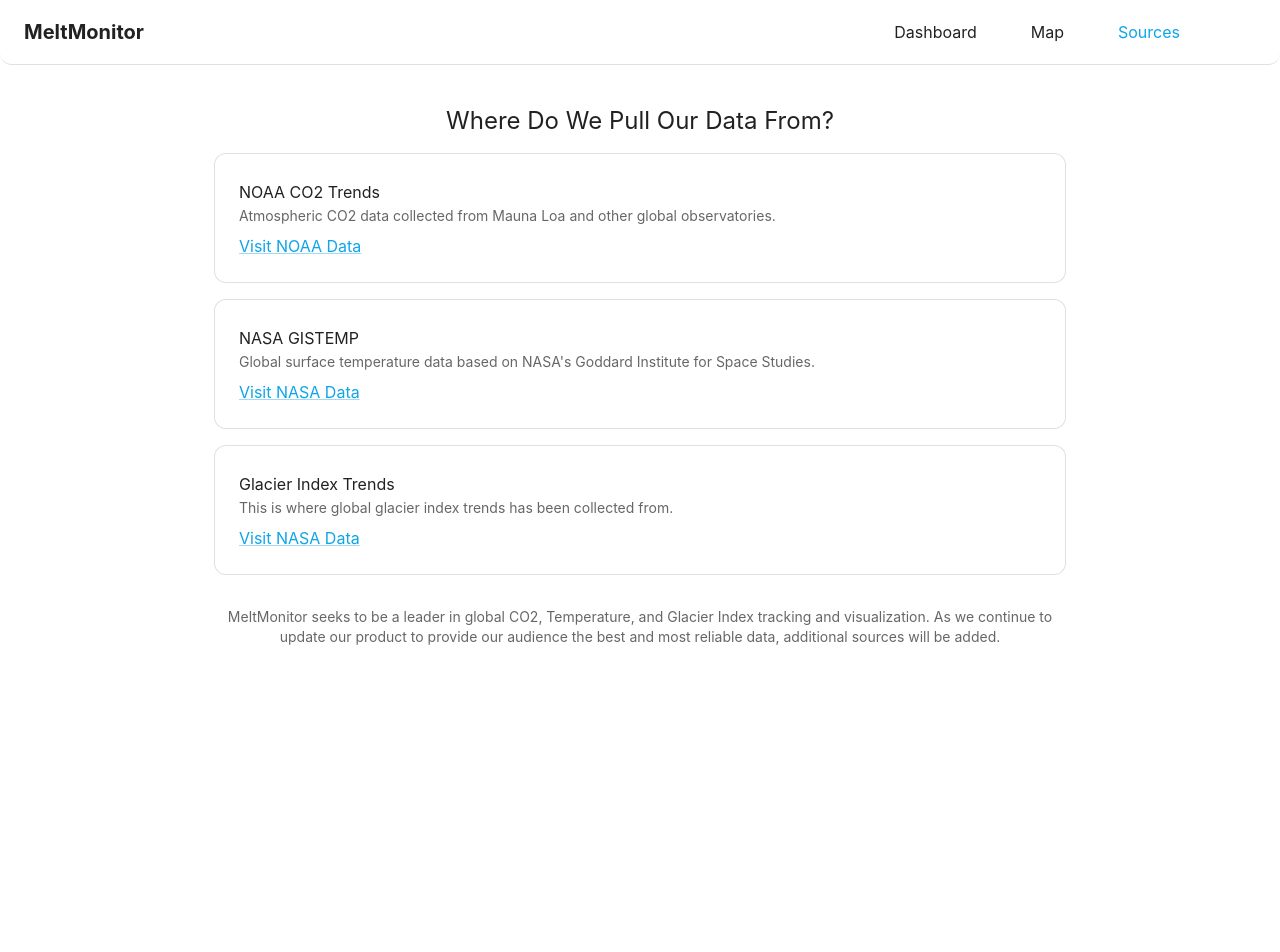
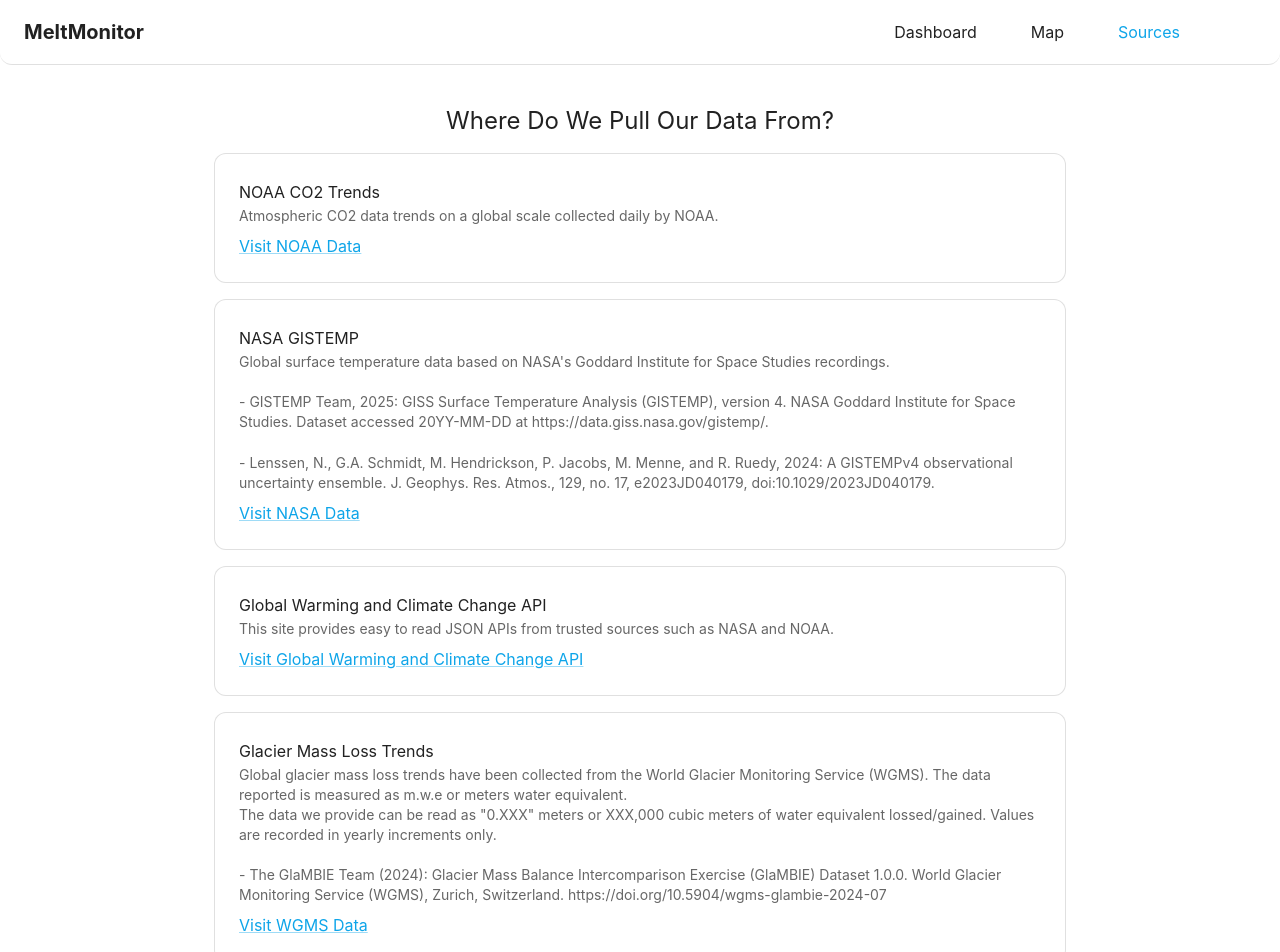
Before and after one commit to Soham0047/CS160-Group6-MeltMonitor, a React (Vite) app in the folder client/: page /sources in a window 1280 px wide. Shown: the top 952 px of the page. Before the commit the page ends 800 px from the top, so only its background shows below. Built offline with nearby package versions, Linux system fonts and the light colour scheme; some icons are missing.

Commit message:
sources page updated with new data sources to match live data fetch.

```diff
--- a/client/src/components/Sources/SourcesPage.jsx
+++ b/client/src/components/Sources/SourcesPage.jsx
@@ -21,10 +21,10 @@
                     <Paper variant="outlined" sx={{ p: 3 }}>
                         <Typography variant="subtitle1"> NOAA CO2 Trends</Typography>
                         <Typography variant="body2" color="text.secondary" sx={{ mb: 1}}>
-                            Atmospheric CO2 data collected from Mauna Loa and other global observatories.
+                            Atmospheric CO2 data trends on a global scale collected daily by NOAA.
                         </Typography>
                         <Link
-                            href="https://gml.noaa.gov/ccgg/trends/"
+                            href="https://gml.noaa.gov/ccgg/trends/gl_trend.html"
                             target="_blank"
                             rel="noreferrer">
                                 Visit NOAA Data
@@ -37,7 +37,11 @@
                     <Paper variant="outlined" sx={{ p: 3 }}>
                         <Typography variant="subtitle1"> NASA GISTEMP</Typography>
                         <Typography variant="body2" color="text.secondary" sx={{ mb: 1 }}>
-                            Global surface temperature data based on NASA's Goddard Institute for Space Studies.
+                            Global surface temperature data based on NASA's Goddard Institute for Space Studies recordings. <br />
+                            <br />
+                            - GISTEMP Team, 2025: GISS Surface Temperature Analysis (GISTEMP), version 4. NASA Goddard Institute for Space Studies. Dataset accessed 20YY-MM-DD at https://data.giss.nasa.gov/gistemp/. <br />
+                            <br />
+                            - Lenssen, N., G.A. Schmidt, M. Hendrickson, P. Jacobs, M. Menne, and R. Ruedy, 2024: A GISTEMPv4 observational uncertainty ensemble. J. Geophys. Res. Atmos., 129, no. 17, e2023JD040179, doi:10.1029/2023JD040179.
                         </Typography>
                         <Link
                             href="https://data.giss.nasa.gov/gistemp/"
@@ -48,18 +52,37 @@
                     </Paper>
                 </Grid>
 
-                {/* grid section for the glacier index data source(s) */}
+                {/* grid section for the api provider */}
                 <Grid item xs={12} sx={{ width: "100%" }}>
                     <Paper variant="outlined" sx={{ p: 3 }}>
-                        <Typography variant="subtitle1"> Glacier Index Trends</Typography>
+                        <Typography variant="subtitle1"> Global Warming and Climate Change API</Typography>
                         <Typography variant="body2" color="text.secondary" sx={{ mb: 1}}>
-                            This is where global glacier index trends has been collected from.
+                            This site provides easy to read JSON APIs from trusted sources such as NASA and NOAA.
                         </Typography>
                         <Link
-                            href="https://its-live.jpl.nasa.gov/#:~:text=Access%20Documentation%20People-,Overview,Spatial%20coverage:%20Global!"
+                            href="https://global-warming.org/"
                             target="_blank"
                             rel="noreferrer">
-                                Visit NASA Data
+                                Visit Global Warming and Climate Change API
+                            </Link>
+                    </Paper>
+                </Grid>
+
+                {/* grid section for the glacier mass loss data source(s) */}
+                <Grid item xs={12} sx={{ width: "100%" }}>
+                    <Paper variant="outlined" sx={{ p: 3 }}>
+                        <Typography variant="subtitle1"> Glacier Mass Loss Trends</Typography>
+                        <Typography variant="body2" color="text.secondary" sx={{ mb: 1}}>
+                            Global glacier mass loss trends have been collected from the World Glacier Monitoring Service (WGMS).
+                            The data reported is measured as m.w.e or meters water equivalent.<br />
+                            The data we provide can be read as "0.XXX" meters or XXX,000 cubic meters of water equivalent lossed/gained. Values are recorded in yearly increments only.<br/> <br/>
+                            - The GlaMBIE Team (2024): Glacier Mass Balance Intercomparison Exercise (GlaMBIE) Dataset 1.0.0. World Glacier Monitoring Service (WGMS), Zurich, Switzerland. https://doi.org/10.5904/wgms-glambie-2024-07
+                        </Typography>
+                        <Link
+                            href="https://doi.org/10.5904/wgms-glambie-2024-07"
+                            target="_blank"
+                            rel="noreferrer">
+                                Visit WGMS Data
                         </Link>
                     </Paper>
                 </Grid>
```
